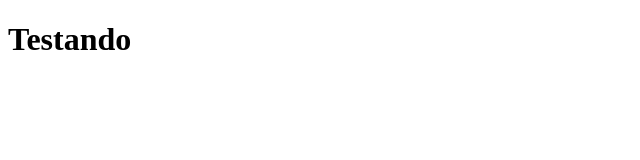
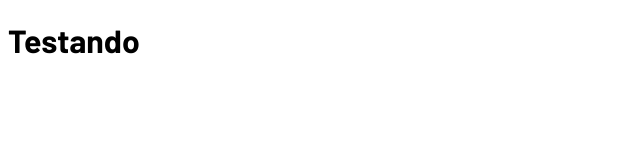
Before and after one commit to PhilipeF/react-form-multi, a React (Vite) app: page / in a window 1280 px wide. Shown: the top 160 px of the page, without its empty margins (0-640 px from the left). Built offline with nearby package versions, Linux system fonts and the light colour scheme.

Commit message:
add fontes

```diff
--- a/index.html
+++ b/index.html
@@ -1,13 +1,21 @@
 <!DOCTYPE html>
 <html lang="en">
+
 <head>
   <meta charset="UTF-8" />
   <link rel="icon" type="image/svg+xml" href="/vite.svg" />
   <meta name="viewport" content="width=device-width, initial-scale=1.0" />
-    <title>Vite + React</title>
+  <title>Form React Descr</title>
+  <link rel="preconnect" href="https://fonts.googleapis.com">
+  <link rel="preconnect" href="https://fonts.gstatic.com" crossorigin>
+  <link
+    href="https://fonts.googleapis.com/css2?family=Barlow:ital,wght@0,100;0,200;0,300;0,400;0,500;0,600;0,700;0,800;0,900;1,100;1,200;1,300;1,400;1,500;1,600;1,700;1,800;1,900&family=Roboto:wght@400;700&display=swap"
+    rel="stylesheet">
 </head>
+
 <body>
   <div id="root"></div>
   <script type="module" src="/src/main.jsx"></script>
 </body>
+
 </html>
--- a/src/App.jsx
+++ b/src/App.jsx
@@ -1,3 +1,5 @@
+import './index.css';
+
 function App() {
 
   return (
--- /dev/null
+++ b/src/index.css
@@ -0,0 +1,3 @@
+* {
+  font-family: "Barlow", sans-serif;
+}
```
Also changed, not shown: src/App.css (added). Lines whose indentation alone changed are shown as unchanged.
